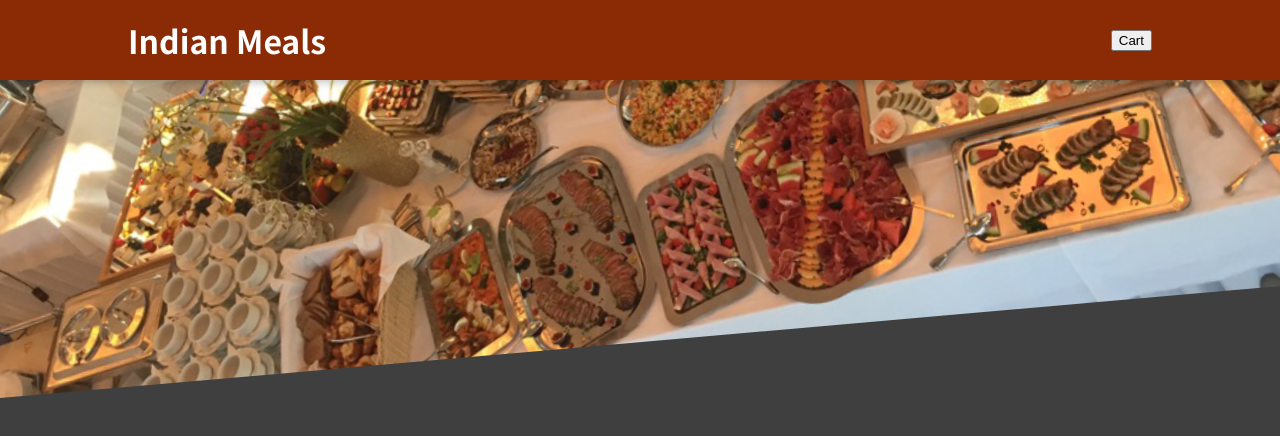
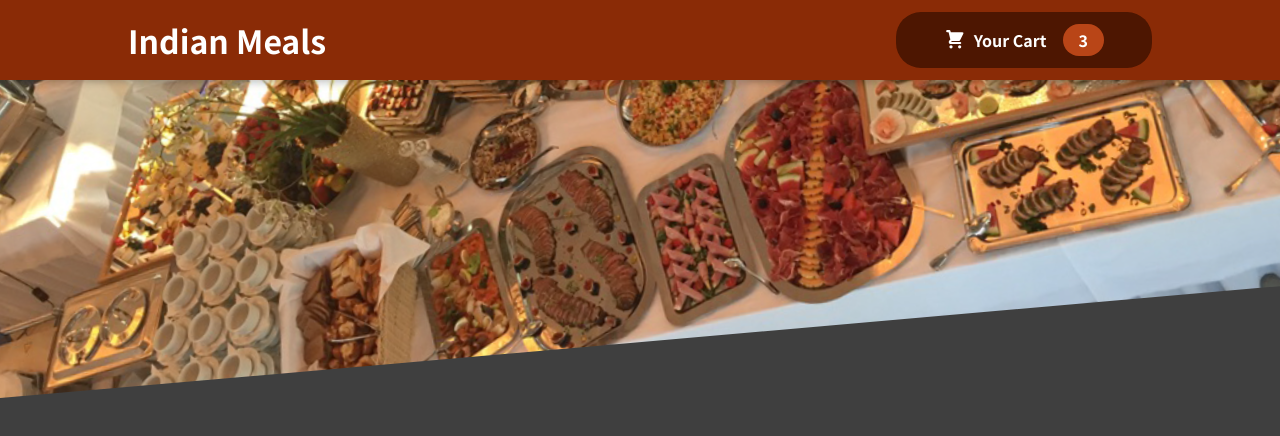
Before and after one commit to mishraom12345/Restaurant-Website, a React (Create React App) app: page / in a window 1280 px wide. Shown: the top 436 px of the page. Built offline with nearby package versions, Linux system fonts and the light colour scheme.

Commit message:
Adding cart button

```diff
--- /dev/null
+++ b/src/Componet/Cart/CartIcon.js
@@ -0,0 +1,13 @@
+const CartIcon = () => {
+  return (
+    <svg
+      xmlns='http://www.w3.org/2000/svg'
+      viewBox='0 0 20 20'
+      fill='currentColor'
+    >
+      <path d='M3 1a1 1 0 000 2h1.22l.305 1.222a.997.997 0 00.01.042l1.358 5.43-.893.892C3.74 11.846 4.632 14 6.414 14H15a1 1 0 000-2H6.414l1-1H14a1 1 0 00.894-.553l3-6A1 1 0 0017 3H6.28l-.31-1.243A1 1 0 005 1H3zM16 16.5a1.5 1.5 0 11-3 0 1.5 1.5 0 013 0zM6.5 18a1.5 1.5 0 100-3 1.5 1.5 0 000 3z' />
+    </svg>
+  );
+};
+
+export default CartIcon;
--- a/src/Componet/Layout/Header.js
+++ b/src/Componet/Layout/Header.js
@@ -1,7 +1,7 @@
 import { Fragment } from "react"
 import mealsimage from '../../asset/meals.jpg.png'
 import classes from './Header.module.css'
-
+import HeaderCartButton from "./HeaderCartButton"
 
 const Header = props=>{
     return(
@@ -9,7 +9,7 @@
             <header className = {classes.header}>
 
                 <h1>Indian Meals</h1>
-                <button>Cart</button>
+                <HeaderCartButton />
             </header>
             <div className={classes['main-image']}>
                 <img src = {mealsimage} alt = 'a table full of indian food ' />
--- /dev/null
+++ b/src/Componet/Layout/HeaderCartButton.js
@@ -0,0 +1,19 @@
+import CartIcon from "../Cart/CartIcon"
+import classes from './HeaderCartButton.module.css'
+const HeaderCartButton = props=>{
+    return(
+        <button className={classes.button}>
+            <span className={classes.icon}>
+                <CartIcon />
+            </span>
+            <span>
+                Your Cart
+            </span>
+            <span className={classes.badge}>
+                3
+            </span>
+        </button>
+    )
+
+}
+export default HeaderCartButton
--- /dev/null
+++ b/src/Componet/Layout/HeaderCartButton.module.css
@@ -0,0 +1,59 @@
+.button {
+    cursor: pointer;
+    font: inherit;
+    border: none;
+    background-color: #4d1601;
+    color: white;
+    padding: 0.75rem 3rem;
+    display: flex;
+    justify-content: space-around;
+    align-items: center;
+    border-radius: 25px;
+    font-weight: bold;
+  }
+
+  .button:hover,
+  .button:active {
+    background-color: #2c0d00;
+  }
+
+  .icon {
+    width: 1.35rem;
+    height: 1.35rem;
+    margin-right: 0.5rem;
+  }
+
+  .badge {
+    background-color: #b94517;
+    padding: 0.25rem 1rem;
+    border-radius: 25px;
+    margin-left: 1rem;
+    font-weight: bold;
+  }
+
+  .button:hover .badge,
+  .button:active .badge {
+    background-color: #92320c;
+  }
+
+  .bump {
+    animation: bump 300ms ease-out;
+  }
+
+  @keyframes bump {
+    0% {
+      transform: scale(1);
+    }
+    10% {
+      transform: scale(0.9);
+    }
+    30% {
+      transform: scale(1.1);
+    }
+    50% {
+      transform: scale(1.15);
+    }
+    100% {
+      transform: scale(1);
+    }
+  }
```
